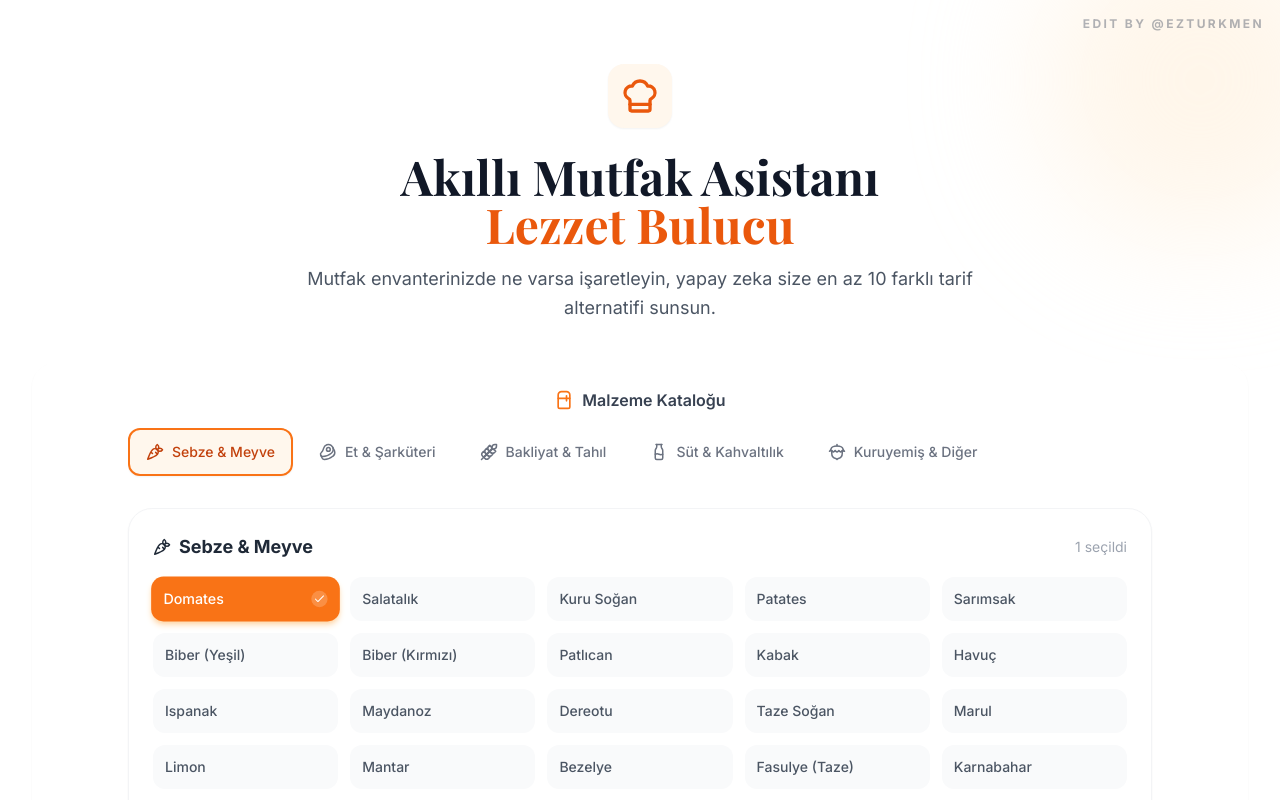
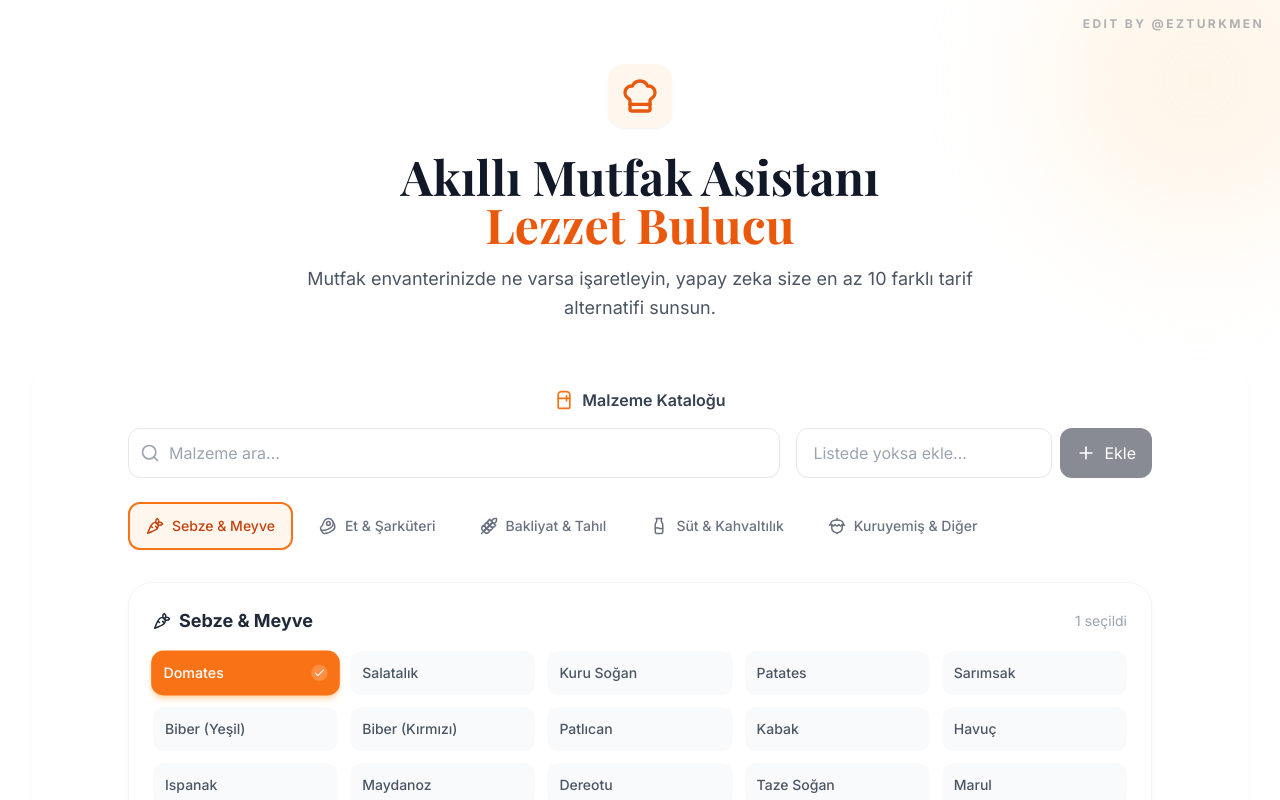
Before and after one commit to ezturkmen/yemek-tarifi-app, a React (Vite) app: page / in a window 1280 px wide. Both pictures are taken after a click on the button "Domates". Shown: the top 800 px of the page. Built offline with nearby package versions, Linux system fonts and the light colour scheme; no server answers.

Commit message:
Update IngredientSelector.tsx
Lezzet Bulucu 2.0

```diff
--- a/components/IngredientSelector.tsx
+++ b/components/IngredientSelector.tsx
@@ -1,5 +1,5 @@
 import React, { useState } from 'react';
-import { Carrot, Beef, Milk, Wheat, Nut, Check } from 'lucide-react';
+import { Carrot, Beef, Milk, Wheat, Nut, Check, Plus, Search } from 'lucide-react';
 import { IngredientCategory } from '../types';
 
 interface IngredientSelectorProps {
@@ -12,23 +12,29 @@ const CATALOG: Record<IngredientCategory, string[]> = {
   'Sebze & Meyve': [
     'Domates', 'Salatalık', 'Kuru Soğan', 'Patates', 'Sarımsak', 'Biber (Yeşil)', 'Biber (Kırmızı)',
     'Patlıcan', 'Kabak', 'Havuç', 'Ispanak', 'Maydanoz', 'Dereotu', 'Taze Soğan', 'Marul',
-    'Limon', 'Mantar', 'Bezelye', 'Fasulye (Taze)', 'Karnabahar', 'Brokoli', 'Lahana', 'Mısır'
+    'Limon', 'Mantar', 'Bezelye', 'Fasulye (Taze)', 'Karnabahar', 'Brokoli', 'Lahana', 'Mısır',
+    'Roka', 'Nane', 'Fesleğen', 'Semizotu', 'Pazı', 'Enginar', 'Kereviz', 'Turp', 'Elma', 'Armut',
+    'Muz', 'Çilek', 'Portakal', 'Mandalina', 'Avokado', 'Zencefil'
   ],
   'Et & Şarküteri': [
     'Kıyma', 'Tavuk Göğsü', 'Tavuk But', 'Kuşbaşı Et', 'Biftek', 'Köfte',
-    'Sucuk', 'Sosis', 'Salam', 'Pastırma', 'Yumurta', 'Ton Balığı'
+    'Sucuk', 'Sosis', 'Salam', 'Pastırma', 'Yumurta', 'Ton Balığı',
+    'Kuzu Eti', 'Ciğer', 'Hindi', 'Somon', 'Hamsi'
   ],
   'Bakliyat & Tahıl': [
     'Pirinç', 'Bulgur', 'Makarna', 'Mercimek (Kırmızı)', 'Mercimek (Yeşil)', 'Nohut',
-    'Kuru Fasulye', 'Un', 'Ekmek', 'Galeta Unu', 'İrmik', 'Yufka', 'Milföy Hamuru', 'Şehriye'
+    'Kuru Fasulye', 'Un', 'Ekmek', 'Galeta Unu', 'İrmik', 'Yufka', 'Milföy Hamuru', 'Şehriye',
+    'Kuskus', 'Erişte', 'Yulaf', 'Nişasta'
   ],
   'Süt & Kahvaltılık': [
     'Süt', 'Yoğurt', 'Beyaz Peynir', 'Kaşar Peyniri', 'Tereyağı', 'Margarin', 'Krema',
-    'Zeytin', 'Labne', 'Lor Peyniri'
+    'Zeytin', 'Labne', 'Lor Peyniri', 'Kefir', 'Cheddar', 'Mozzarella', 'Hellim', 'Tulum Peyniri'
   ],
   'Kuruyemiş & Diğer': [
     'Ceviz', 'Fındık', 'Fıstık', 'Badem', 'Kuru Üzüm', 'Kakao', 'Çikolata', 'Hindistan Cevizi',
-    'Bal', 'Pekmez', 'Tahin'
+    'Bal', 'Pekmez', 'Tahin', 'Susam', 'Çörek Otu', 'Vanilya', 'Kabartma Tozu', 'Maya',
+    'Salça (Domates)', 'Salça (Biber)', 'Sıvı Yağ', 'Zeytinyağı', 'Sirke', 'Nar Ekşisi',
+    'Tuz', 'Karabiber', 'Kekik', 'Kimyon', 'Pul Biber', 'Nane (Kuru)'
   ]
 };
 
@@ -46,9 +52,55 @@ const IngredientSelector: React.FC<IngredientSelectorProps> = ({
   disabled
 }) => {
   const [activeCategory, setActiveCategory] = useState<IngredientCategory>('Sebze & Meyve');
+  const [customIngredient, setCustomIngredient] = useState('');
+  const [searchTerm, setSearchTerm] = useState('');
+
+  const handleAddCustom = (e: React.FormEvent) => {
+    e.preventDefault();
+    if (customIngredient.trim()) {
+      onToggleIngredient(customIngredient.trim());
+      setCustomIngredient('');
+    }
+  };
+
+  // Filter ingredients based on search term
+  const filteredIngredients = CATALOG[activeCategory].filter(ing =>
+    ing.toLowerCase().includes(searchTerm.toLowerCase())
+  );
 
   return (
     <div className="w-full max-w-5xl mx-auto">
+      {/* Search and Custom Add */}
+      <div className="mb-6 flex flex-col md:flex-row gap-4">
+        <div className="relative flex-grow">
+          <Search className="absolute left-3 top-1/2 transform -translate-y-1/2 text-gray-400" size={20} />
+          <input
+            type="text"
+            placeholder="Malzeme ara..."
+            value={searchTerm}
+            onChange={(e) => setSearchTerm(e.target.value)}
+            className="w-full pl-10 pr-4 py-3 rounded-xl border border-gray-200 focus:border-brand-500 focus:ring-2 focus:ring-brand-200 outline-none transition-all"
+          />
+        </div>
+        <form onSubmit={handleAddCustom} className="flex gap-2">
+          <input
+            type="text"
+            placeholder="Listede yoksa ekle..."
+            value={customIngredient}
+            onChange={(e) => setCustomIngredient(e.target.value)}
+            className="flex-grow md:w-64 px-4 py-3 rounded-xl border border-gray-200 focus:border-brand-500 focus:ring-2 focus:ring-brand-200 outline-none transition-all"
+          />
+          <button
+            type="submit"
+            disabled={!customIngredient.trim() || disabled}
+            className="bg-gray-900 text-white px-4 py-3 rounded-xl hover:bg-black disabled:opacity-50 disabled:cursor-not-allowed transition-colors flex items-center gap-2"
+          >
+            <Plus size={20} />
+            <span className="hidden sm:inline">Ekle</span>
+          </button>
+        </form>
+      </div>
+
       {/* Category Tabs */}
       <div className="flex overflow-x-auto pb-4 gap-2 mb-4 scrollbar-hide -mx-4 px-4 sm:mx-0 sm:px-0">
         {(Object.keys(CATALOG) as IngredientCategory[]).map((cat) => (
@@ -79,7 +131,7 @@ const IngredientSelector: React.FC<IngredientSelectorProps> = ({
         </h3>
 
         <div className="grid grid-cols-2 sm:grid-cols-3 md:grid-cols-4 lg:grid-cols-5 gap-3">
-          {CATALOG[activeCategory].map((ingredient) => {
+          {filteredIngredients.map((ingredient) => {
             const isSelected = selectedIngredients.includes(ingredient);
             return (
               <button
@@ -101,18 +153,38 @@ const IngredientSelector: React.FC<IngredientSelectorProps> = ({
               </button>
             );
           })}
+          {filteredIngredients.length === 0 && (
+            <div className="col-span-full text-center py-8 text-gray-400">
+              Bu kategoride aradığınız malzeme bulunamadı. Yukarıdan ekleyebilirsiniz.
+            </div>
+          )}
         </div>
       </div>
 
       {/* Selection Summary (Mobile mainly) */}
       {selectedIngredients.length > 0 && (
-         <div className="mt-4 p-4 bg-gray-900 text-white rounded-2xl flex items-center justify-between shadow-lg">
-            <div className="text-sm">
-                <span className="font-bold text-brand-400">{selectedIngredients.length}</span> malzeme seçildi.
+         <div className="mt-4 p-4 bg-gray-900 text-white rounded-2xl flex flex-wrap gap-2 shadow-lg">
+            <div className="w-full flex justify-between items-center mb-2">
+                <div className="text-sm">
+                    <span className="font-bold text-brand-400">{selectedIngredients.length}</span> malzeme seçildi.
+                </div>
+                <button
+                  onClick={() => {
+                    // This would ideally clear selection, but prop doesn't support it yet.
+                    // We can implement a clear all if needed, but for now just show count.
+                  }}
+                  className="text-xs text-gray-400 hover:text-white"
+                >
+
+                </button>
             </div>
-            <div className="flex gap-1 overflow-hidden h-6 max-w-[60%] opacity-50 text-xs items-center">
-                {selectedIngredients.slice(0, 5).join(', ')}
-                {selectedIngredients.length > 5 && '...'}
+            <div className="flex flex-wrap gap-2">
+                {selectedIngredients.map(ing => (
+                    <span key={ing} className="inline-flex items-center gap-1 px-2 py-1 bg-gray-800 rounded-lg text-xs border border-gray-700">
+                        {ing}
+                        <button onClick={() => onToggleIngredient(ing)} className="hover:text-red-400"><Plus size={12} className="rotate-45" /></button>
+                    </span>
+                ))}
             </div>
          </div>
       )}
```
